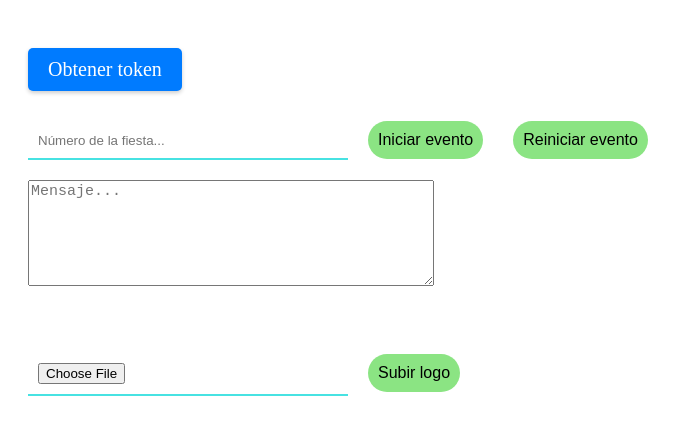
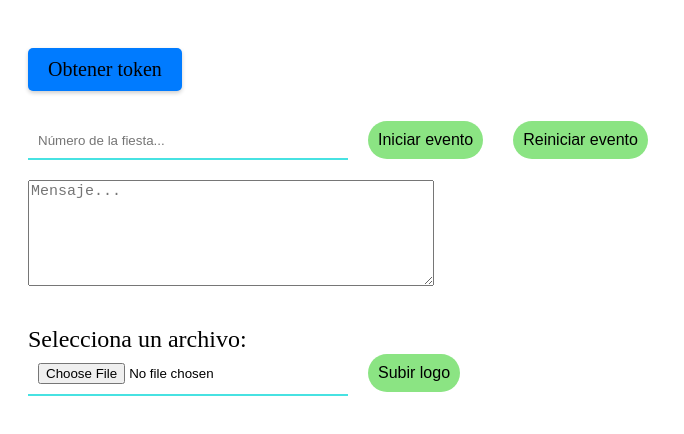
Before and after one commit to EdwinC27/CabinaGiratoria360, an Angular app: page /#/ in a window 1280 px wide. Shown: the top 434 px of the page, without its empty margins (0-684 px from the left). Built offline with nearby package versions, Linux system fonts and the light colour scheme; no server answers.

Commit message:
Modificar el color de las letras

```diff
--- a/src/app/qr-fiesta/qr-fiesta.component.css
+++ b/src/app/qr-fiesta/qr-fiesta.component.css
@@ -2,7 +2,7 @@
     font-size: 24px;
     text-align: center;
     margin-bottom: 20px;
-    color: rgb(255, 255, 255);
+    color: rgb(0, 0, 0);
 }
 
 .img-qr {
--- a/src/app/seleccionar-fiesta/seleccionar-fiesta.component.css
+++ b/src/app/seleccionar-fiesta/seleccionar-fiesta.component.css
@@ -1,7 +1,7 @@
 label {
     font-size: 1.5rem;
     margin-right: 20px;
-    color: #fff;
+    color: #000000;
 }
 
 input {
@@ -11,7 +11,7 @@ input {
     width: 300px;
     background: transparent;
     transition: width 0.2s ease-in-out;
-    color: rgb(255, 255, 255);
+    color: rgb(0, 0, 0);
 }
 
 input:focus {
@@ -88,7 +88,7 @@ button:hover {
   margin-top: 20px;
   padding: 10px 20px;
   background-color: #007bff;
-  color: #fff;
+  color: #000000;
   text-decoration: none;
   border-radius: 5px;
   transition: background-color 0.3s ease;
```
